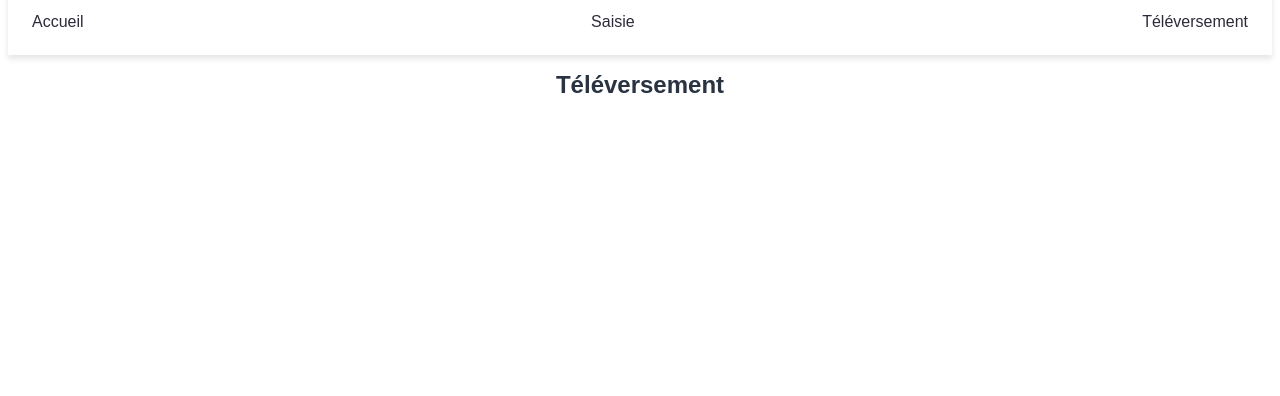
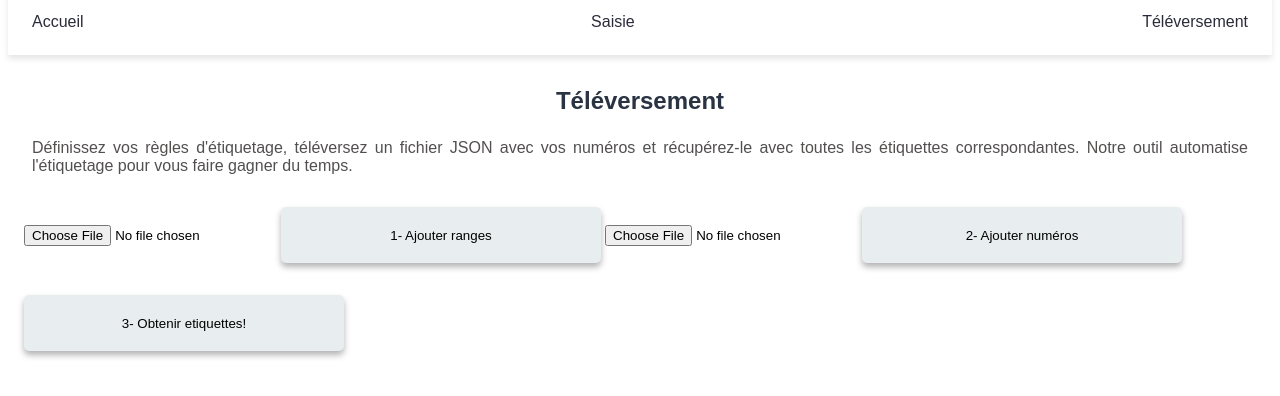
Before and after one commit to agustinZavalaAguilar/range_series, a plain HTML site: page html/upload.html in a window 1280 px wide. Shown: the part 48-444 px from the top of the page. Drawn offline with Linux system fonts and the light colour scheme.

Commit message:
add upload.html graphic interface

```diff
--- a/html/upload.html
+++ b/html/upload.html
@@ -12,8 +12,8 @@
         <h1>Générateur d'étiquettes</h1>
         <nav>
         <a href="../index.html">Accueil</a>
-        <a href="/html/manual_entry.html">Saisie</a>
-        <a href="#/upload">Téléversement</a>
+        <a href="manual_entry.html">Saisie</a>
+        <a href="upload.html">Téléversement</a>
         </nav>
     </header>
 
@@ -23,9 +23,28 @@
       </div>
 
       <div>
-        <h3></h3>
+        <h3>Définissez vos règles d'étiquetage, téléversez un fichier JSON avec vos numéros
+          et récupérez-le avec toutes les étiquettes correspondantes.
+          Notre outil automatise l'étiquetage pour vous faire gagner du temps.</h3>
       </div>
-      <div class="buttons_container">
+      <div>
+
+         <!-- Process JSON File Section -->
+         <label>
+            <input type="file" id="bulkRulesFileInput" accept=".json">
+        </label>
+        <button onclick="addBulkRules()">1- Ajouter ranges</button>
+
+        <label>
+          <input type="file" id="numbersFileInput" accept=".json">
+        </label>
+        <button onclick="addBulkNumbers()">2- Ajouter numéros</button>
+
+
+        <button onclick="getMatchingLabelsFile()">3- Obtenir etiquettes!</button>
+
+        <!-- Result Section -->
+        <div id="result"></div>
 
       </div>
 
--- a/styles/style.css
+++ b/styles/style.css
@@ -26,7 +26,7 @@ h3{
     font-size: 1rem;
     font-weight: 100;
     text-align: justify;
-    padding: 1rem;
+    padding: .5rem;
     color: rgb(82, 79, 79);
 }
 
@@ -66,3 +66,7 @@ button {
     margin-top: 1rem;
     margin-bottom: 1rem;
 }
+
+section {
+    padding: 1rem;
+}
```
Also changed, not shown: html/manual_entry.html (+2 -3 lines), scripts/main.js (+3 -6 lines).
